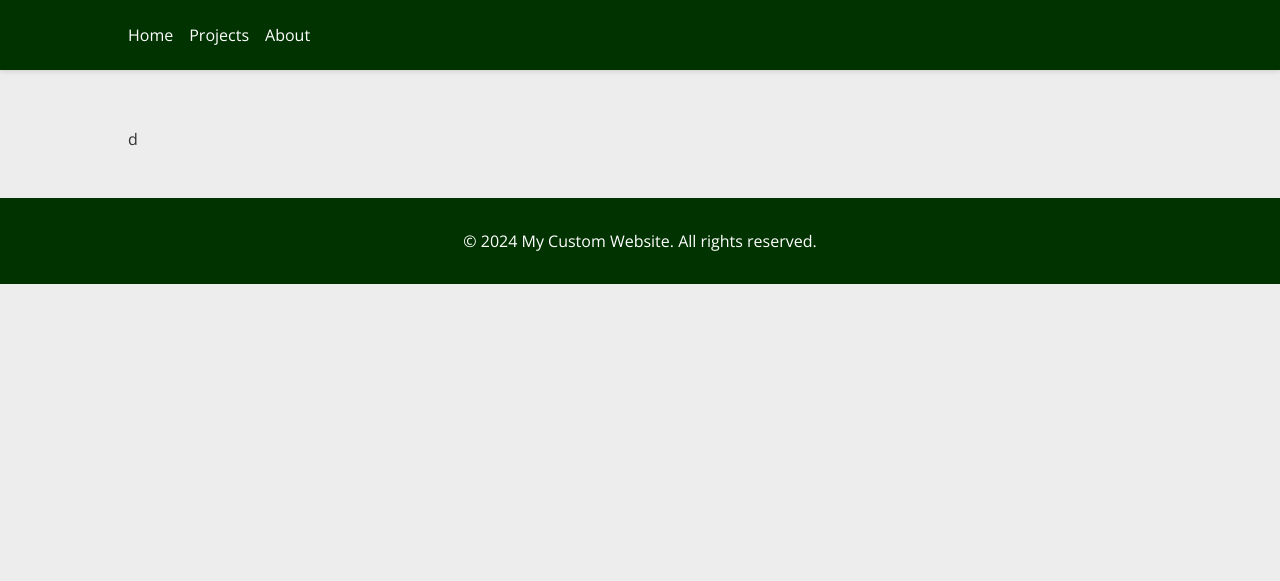
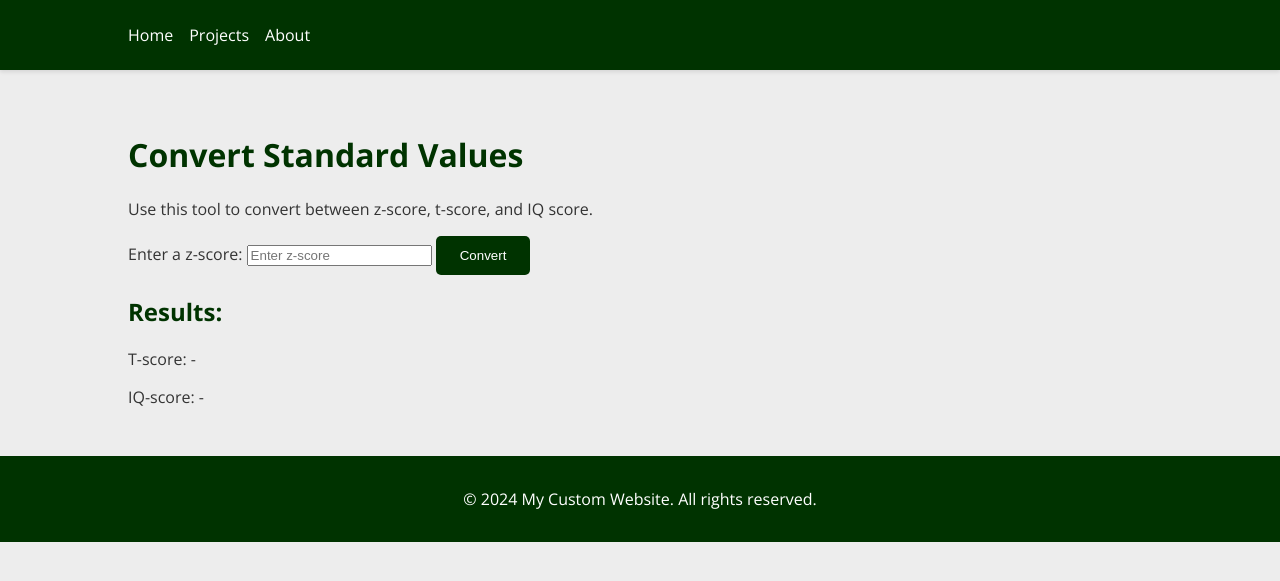
Before and after one commit to schminho/schminho.github.io, a Jekyll site: the page built from projects/convert-standard-values.md, in a window 1280 px wide. Shown: the top 581 px of the page. Built offline with Jekyll 4.4.1, drawn with Linux system fonts in a browser that asks for light colours; our own code applies the rules of GitHub Pages for plain Markdown files.

Commit message:
Update convert-standard-values.md

```diff
--- a/projects/convert-standard-values.md
+++ b/projects/convert-standard-values.md
@@ -1 +1,19 @@
-d
+---
+layout: default
+title: Convert Standard Values
+permalink: /projects/convert-standard-values/
+---
+
+<div id="converter-app">
+    <h1>Convert Standard Values</h1>
+    <p>Use this tool to convert between z-score, t-score, and IQ score.</p>
+    <label for="input-score">Enter a z-score:</label>
+    <input type="number" id="input-score" placeholder="Enter z-score">
+    <button id="convert-button">Convert</button>
+
+    <h2>Results:</h2>
+    <p>T-score: <span id="t-score-result">-</span></p>
+    <p>IQ-score: <span id="iq-score-result">-</span></p>
+</div>
+
+<script src="/assets/js/convert-standard-values.js"></script>
```
